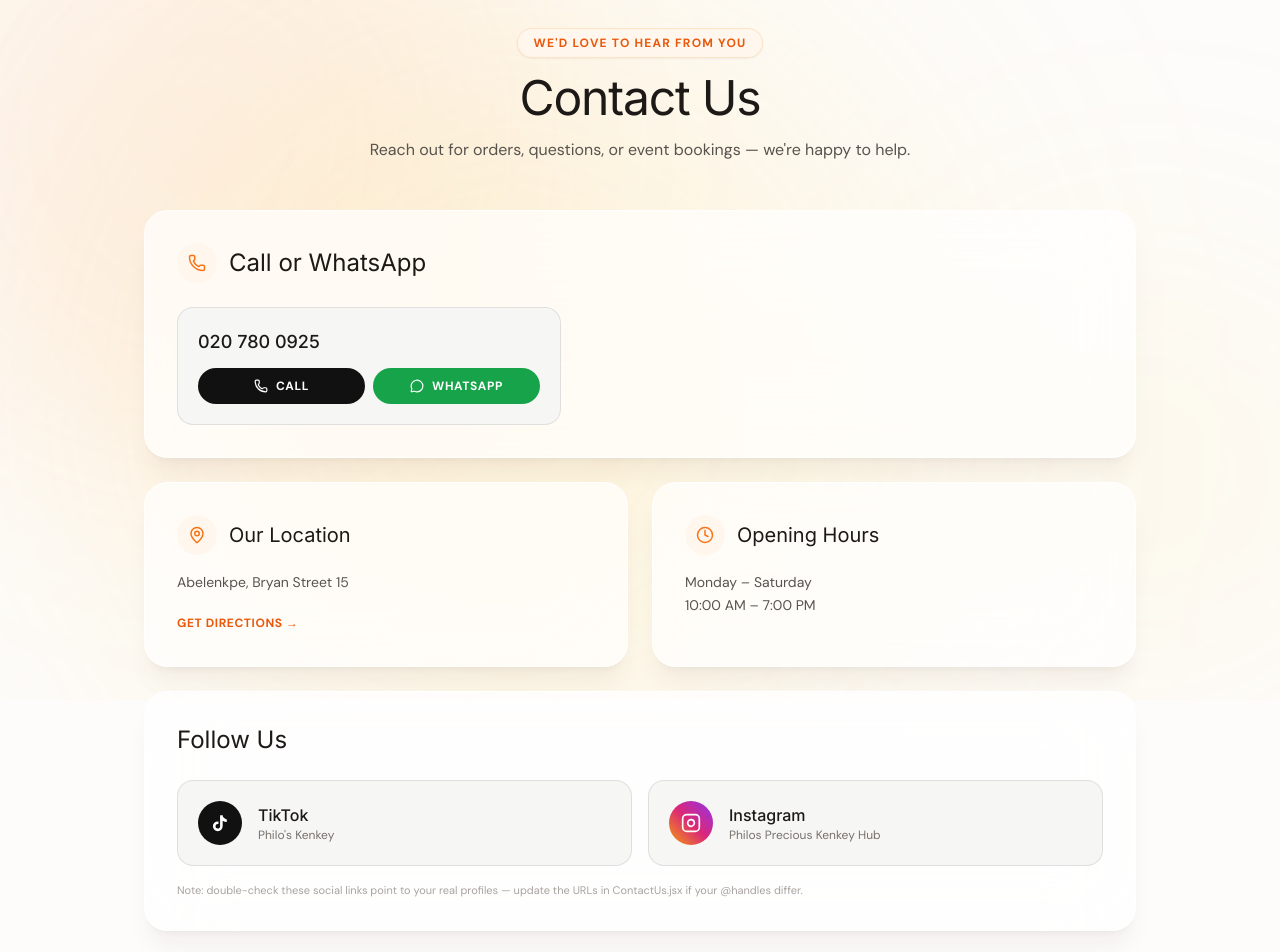
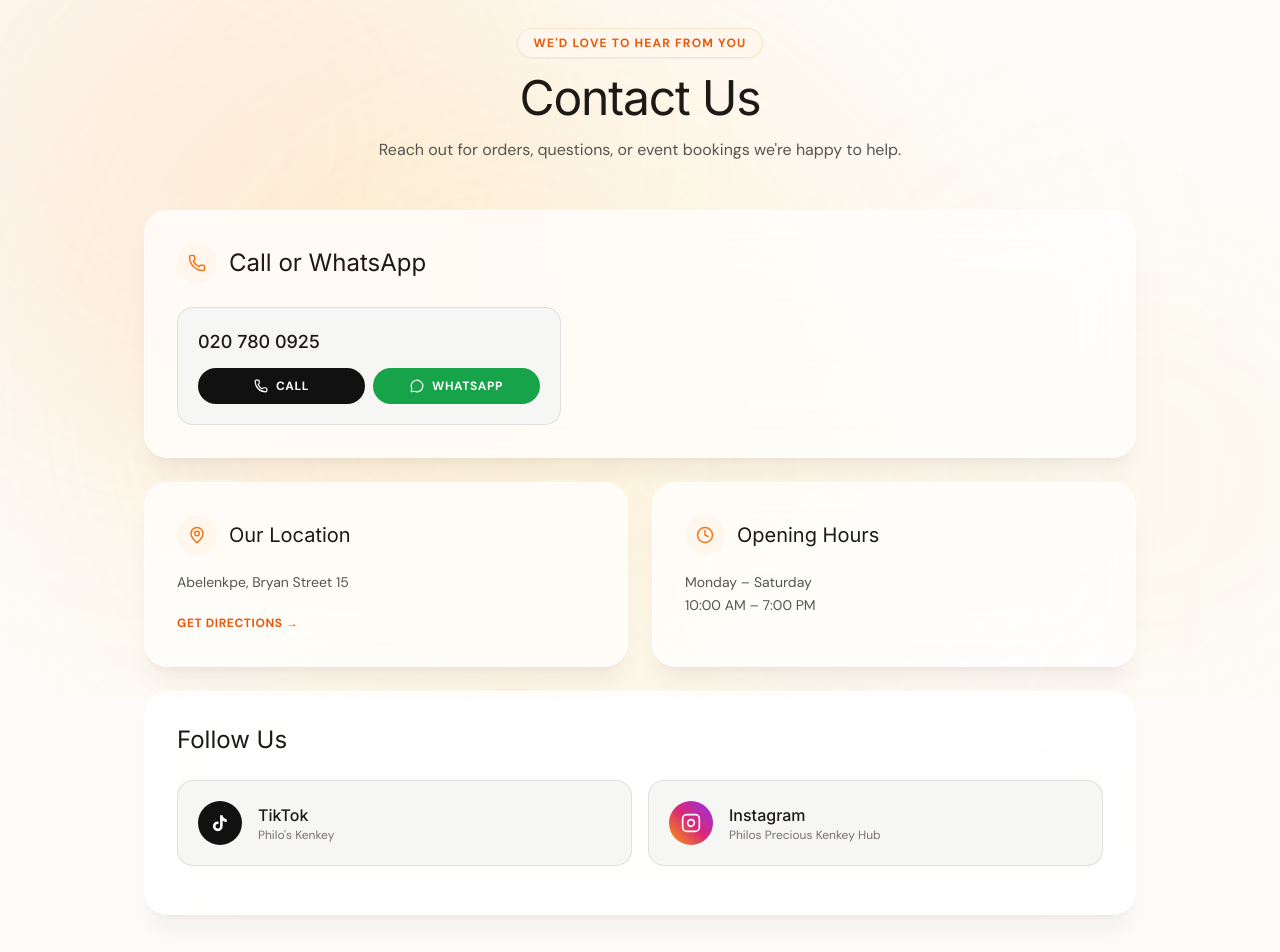
Before and after one commit to BenjaminTorto/Philos-precious-kenkey-, a React (Vite) app: page /contact in a window 1280 px wide. Shown: the part 100-1052 px from the top of the page. Built offline with nearby package versions, Linux system fonts and the light colour scheme.

Commit message:
Remove text from Contact Us page

```diff
--- a/src/pages/ContactUs.jsx
+++ b/src/pages/ContactUs.jsx
@@ -47,7 +47,7 @@ export default function ContactUs() {
             Contact Us
           </h1>
           <p className="max-w-xl mx-auto text-stone-600 text-sm md:text-base">
-            Reach out for orders, questions, or event bookings — we're happy to help.
+            Reach out for orders, questions, or event bookings we're happy to help.
           </p>
         </div>
 
@@ -161,7 +161,7 @@ export default function ContactUs() {
           </div>
 
           <p className="text-[11px] text-stone-400 mt-4">
-            Note: double-check these social links point to your real profiles — update the URLs in ContactUs.jsx if your @handles differ.
+
           </p>
         </div>
 
```
